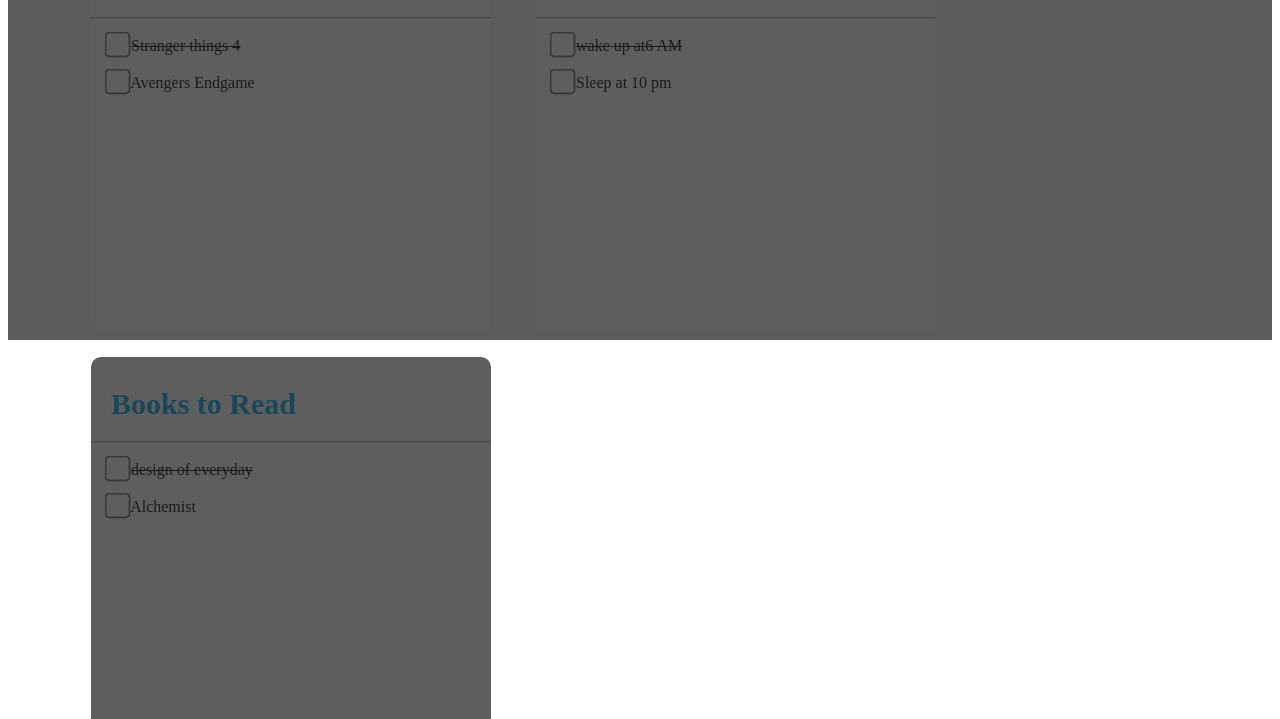
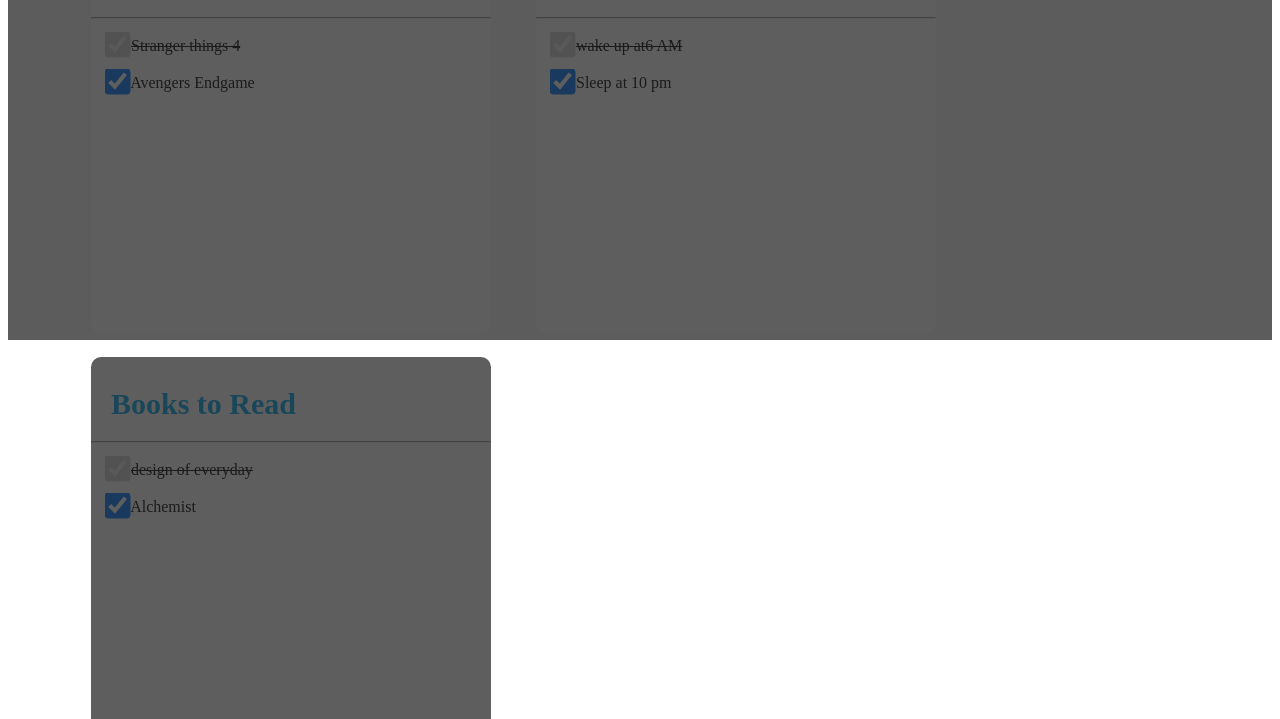
Before and after one commit to kushyadavgit/CSSproject-1, a plain HTML site: page index2.html in a window 1280 px wide. Shown: the part 708-1427 px from the top of the page. Drawn offline with Linux system fonts and the light colour scheme.

Commit message:
update
update disabled button

```diff
--- a/index2.html
+++ b/index2.html
@@ -55,12 +55,12 @@
 
                     <div class="check">
 
-                    <input class="checkbox" type="checkbox" >
+                    <input class="checkbox" type="checkbox" checked disabled >
                     <label class="lineth">Visit supermarket</label>
 
                     <br>
 
-                    <input class="checkbox" type="checkbox" >
+                    <input class="checkbox" type="checkbox" checked >
                     <label >Buy vegetable</label>
 
                 </div>
@@ -74,12 +74,12 @@
 
                     <div class="check">
 
-                    <input class="checkbox" type="checkbox" >
+                    <input class="checkbox" type="checkbox" checked disabled >
                     <label class="lineth">Stranger things 4</label>
 
                     <br>
 
-                    <input class="checkbox" type="checkbox" >
+                    <input class="checkbox" type="checkbox" checked >
                     <label >Avengers Endgame</label>
 
                 </div>
@@ -94,12 +94,12 @@
 
                     <div class="check">
 
-                    <input class="checkbox" type="checkbox" >
+                    <input class="checkbox" type="checkbox" checked disabled >
                     <label class="lineth">wake up at6 AM</label>
 
                     <br>
 
-                    <input class="checkbox" type="checkbox" >
+                    <input class="checkbox" type="checkbox"  checked>
                     <label >Sleep at 10 pm</label>
 
                 </div>
@@ -116,12 +116,12 @@
 
                     <div class="check">
 
-                    <input class="checkbox" type="checkbox" >
+                    <input class="checkbox" type="checkbox" checked disabled >
                     <label class="lineth">design of everyday</label>
 
                     <br>
 
-                    <input class="checkbox" type="checkbox" >
+                    <input class="checkbox" type="checkbox" checked >
                     <label >Alchemist</label>
 
 
```
